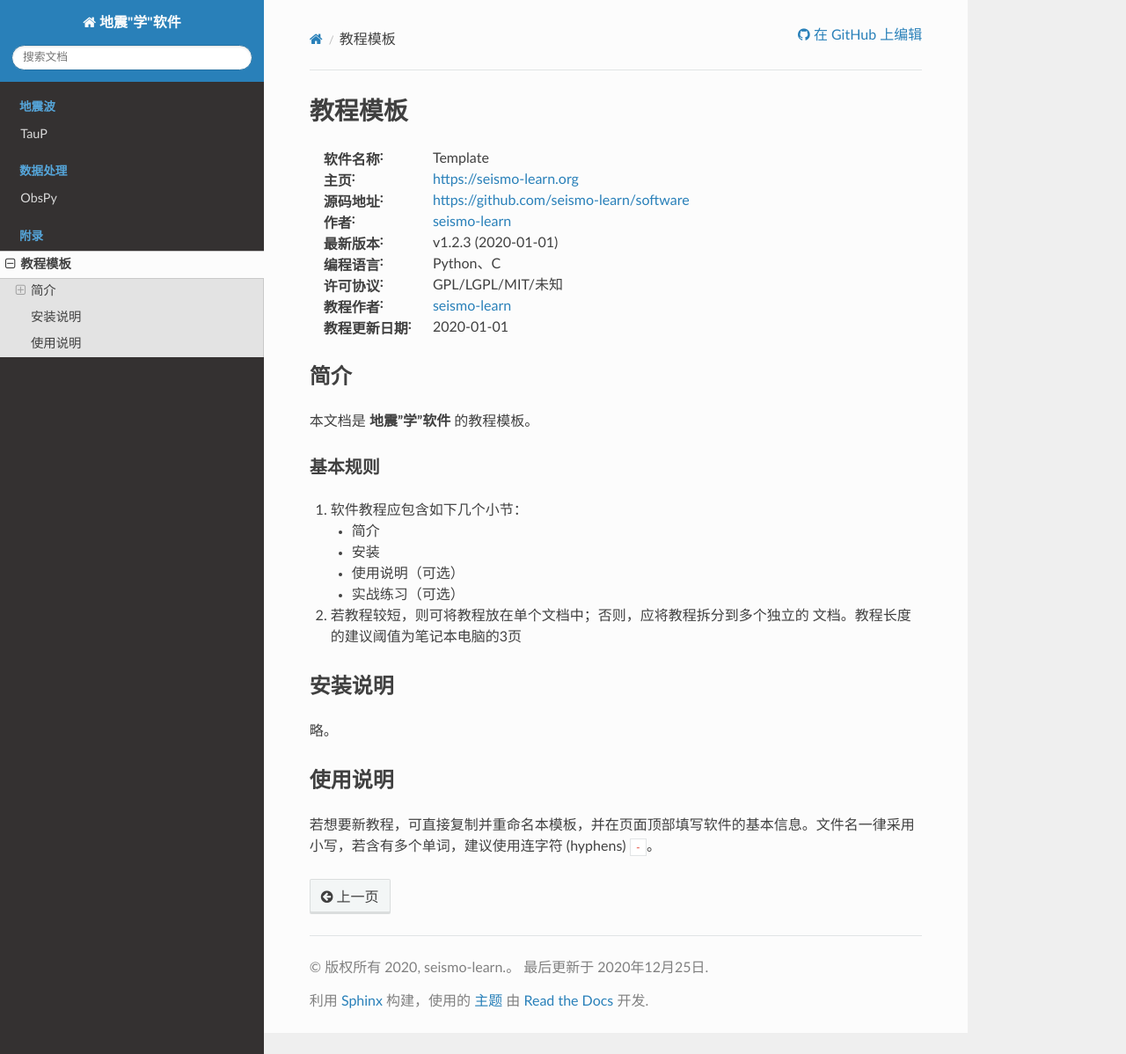
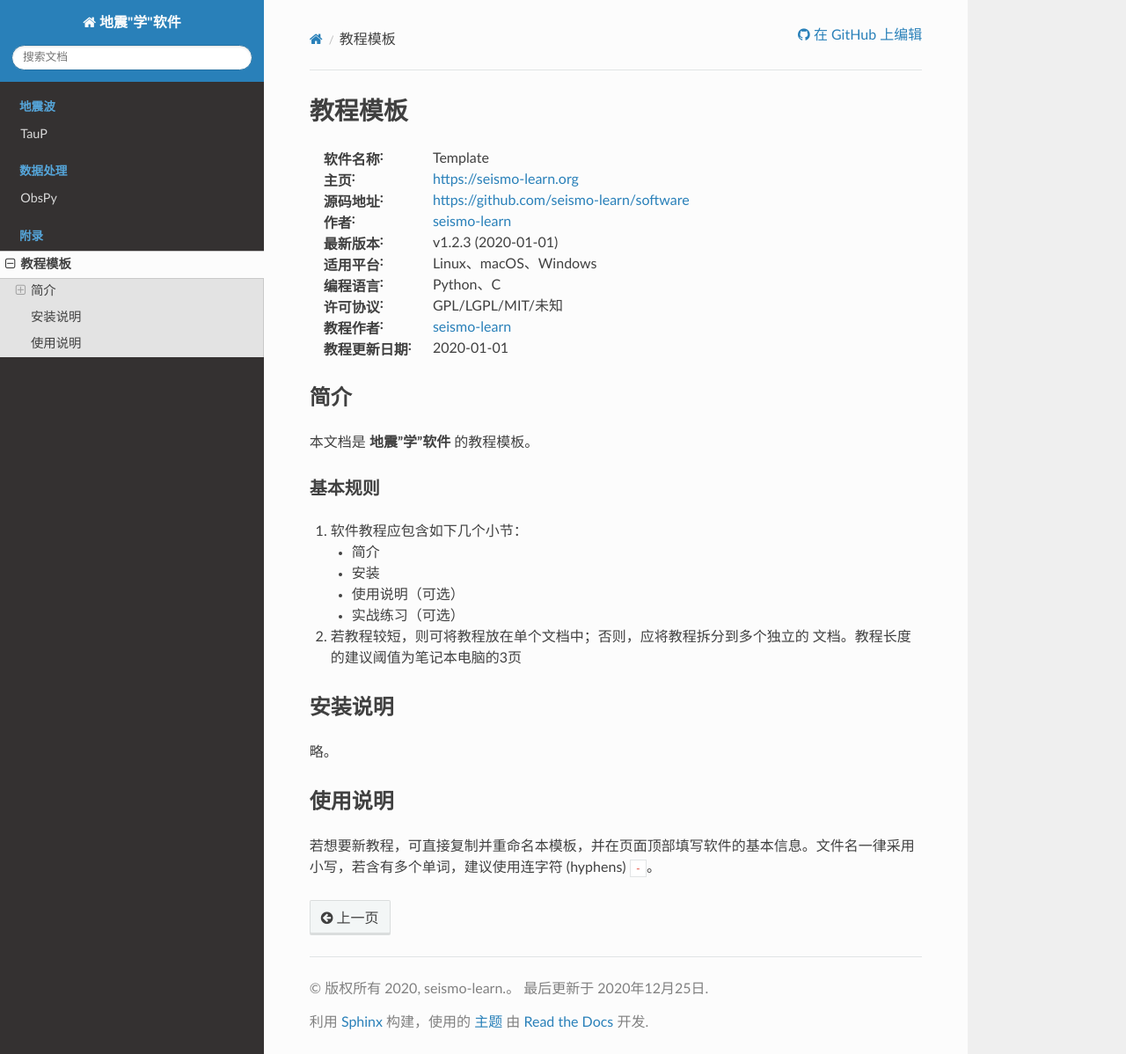
Before and after one commit to seismo-learn/software, a Sphinx documentation site: the page built from source/template.rst, in a window 1280 px wide and 1198 px high. Shown: the whole window at 88% size. Built offline with Sphinx 7.4.7 and the Read the Docs theme 2.0.0, drawn with Linux system fonts in a browser that asks for light colours.

Commit message:
Update source/template.rst
Co-authored-by: Jiayuan Yao <coreman.seism@gmail.com>

```diff
--- a/source/template.rst
+++ b/source/template.rst
@@ -6,6 +6,7 @@
 :源码地址: https://github.com/seismo-learn/software
 :作者: `seismo-learn <https://seismo-learn.org>`__
 :最新版本: v1.2.3 (2020-01-01)
+:适用平台: Linux、macOS、Windows
 :编程语言: Python、C
 :许可协议: GPL/LGPL/MIT/未知
 
```
